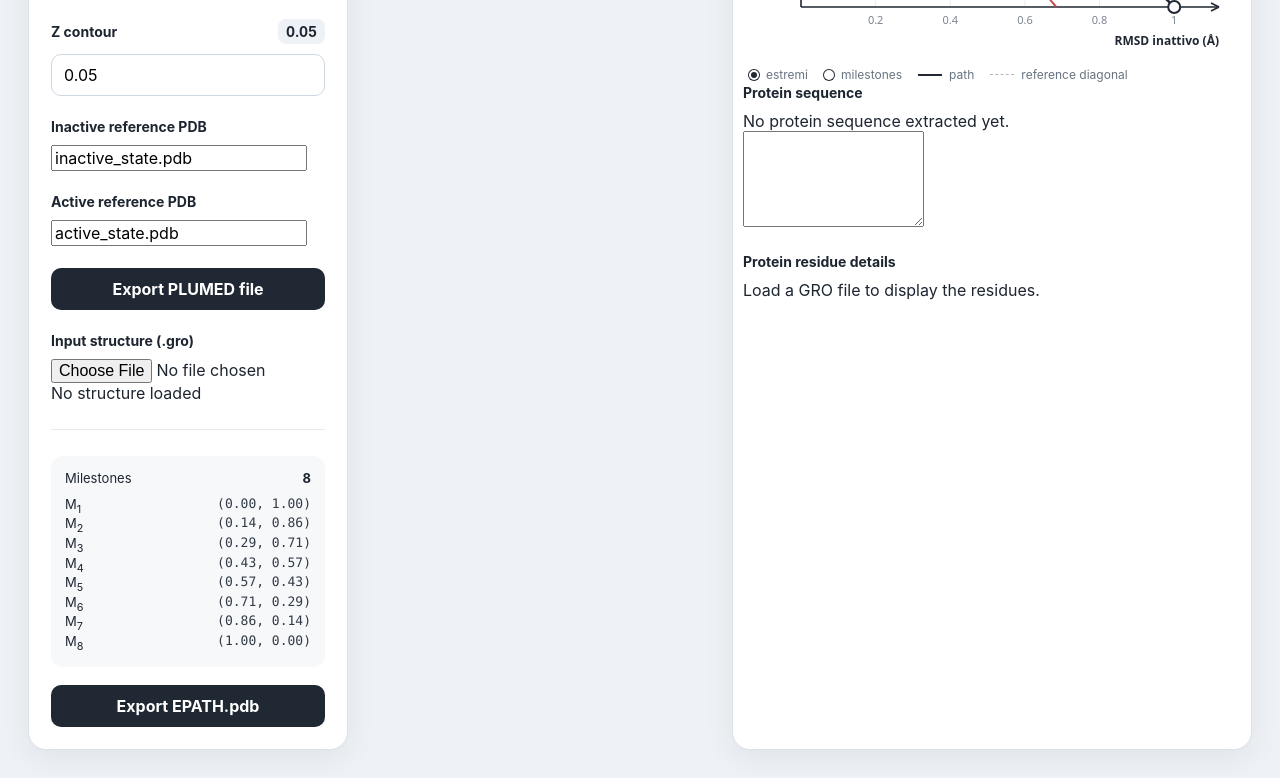
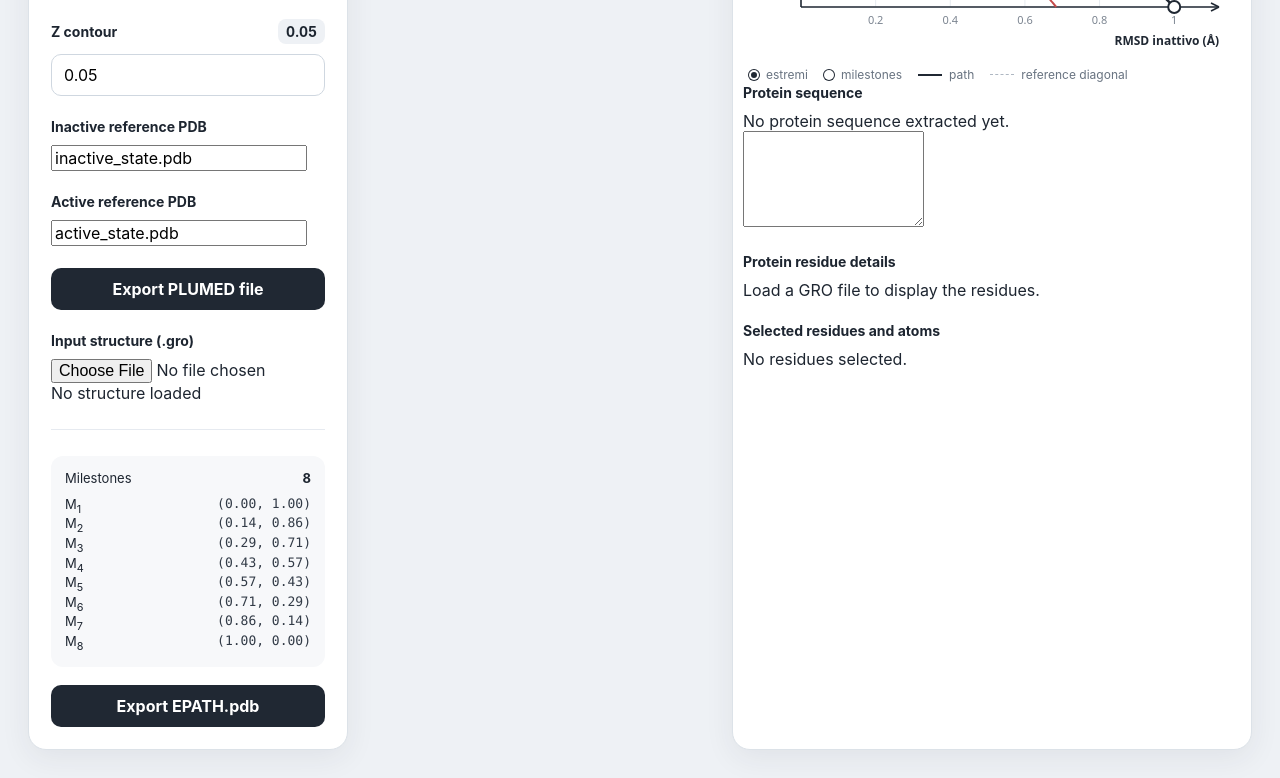
Before and after one commit to saureli/epath-editor, a plain HTML site: page index.html in a window 1280 px wide. Shown: the part 599-1377 px from the top of the page. Drawn offline with Linux system fonts and the light colour scheme.

Commit message:
Select residues for CVs in index.html

```diff
--- a/index.html
+++ b/index.html
@@ -140,6 +140,14 @@
             Load a GRO file to display the residues.
           </div>
         </div>
+
+        <div class="control-group">
+          <label>Selected residues and atoms</label>
+          <div id="selectedResidues">
+            No residues selected.
+          </div>
+        </div>
+
       </section>
     </section>
   </main>
```
